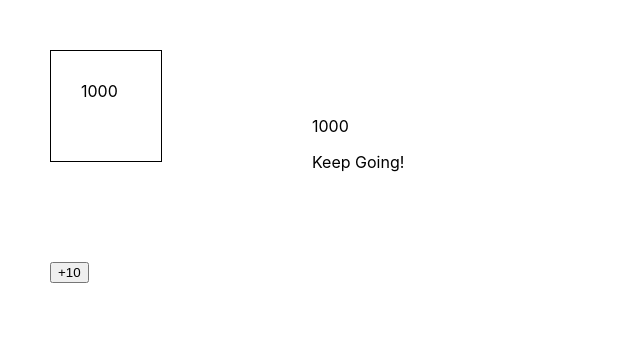
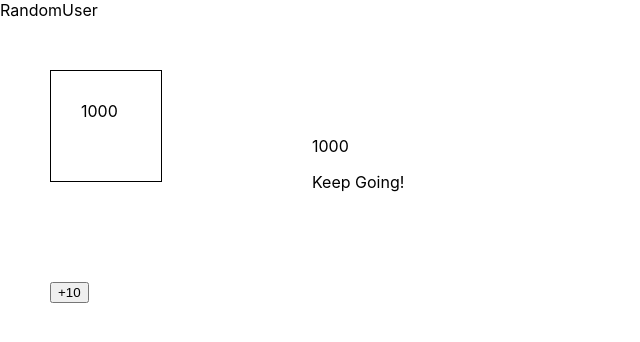
Before and after one commit to ndh2np/tdp-01-lab, a React (Create React App) app: page / in a window 1280 px wide. Shown: the top 342 px of the page, without its empty margins (0-640 px from the left). Built offline with nearby package versions, Linux system fonts and the light colour scheme.

Commit message:
add RandomIUser component

```diff
--- a/src/App.js
+++ b/src/App.js
@@ -7,14 +7,18 @@ import "./App.css";
 //import JapFood from "./components/JapFood";
 import SimpleCounter from "./components/SimpleCounter";
 import SimpleMessage from "./components/SimpleMessage";
+import RandomUser from "./components/RandomUser";
 
 function App() {
   const [count, setCount] = useState(1000);
   return (
-    <div id="app-box" style={{ display: "flex", flexDirection: "row" }}>
-      <SimpleCounter count={count} setCount={setCount} />
-      <SimpleMessage count={count} />
-    </div>
+    <>
+      <RandomUser />
+      <div id="app-box" style={{ display: "flex", flexDirection: "row" }}>
+        <SimpleCounter count={count} setCount={setCount} />
+        <SimpleMessage count={count} />
+      </div>
+    </>
   );
 }
 
--- /dev/null
+++ b/src/components/RandomUser.js
@@ -0,0 +1,5 @@
+const RandomUser = () => {
+  return <>RandomUser</>;
+};
+
+export default RandomUser;
```
